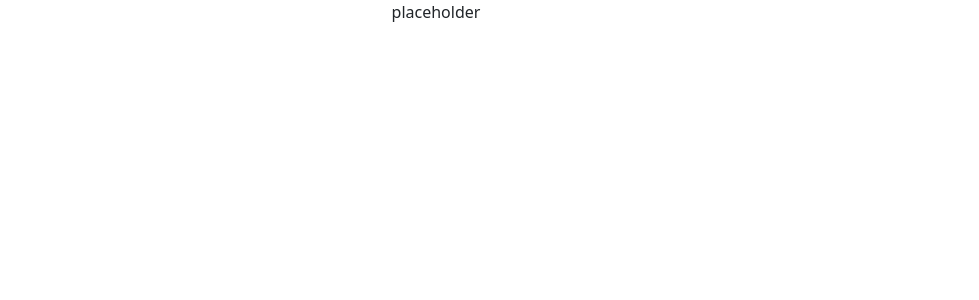
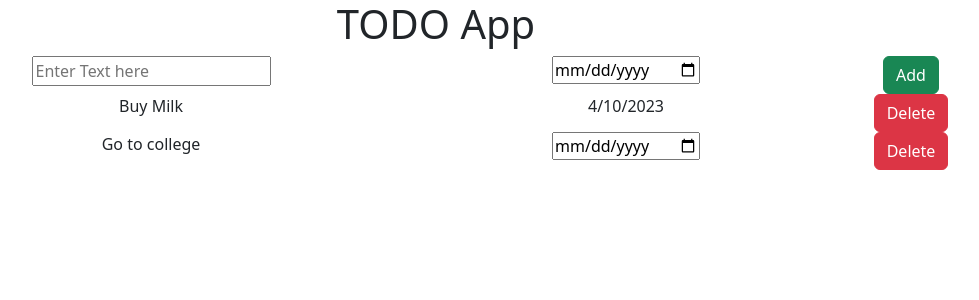
Before and after one commit to Chaitya-007/REACT-KG-CODING, a React (Vite) app in the folder Projects/1-todo-app-version-one/: page / in a window 1280 px wide. Shown: the top 300 px of the page, without its empty margins (204-1183 px from the left). Built offline with nearby package versions, Linux system fonts and the light colour scheme.

Commit message:
Creating components

```diff
--- a/Projects/1-todo-app-version-one/src/App.jsx
+++ b/Projects/1-todo-app-version-one/src/App.jsx
@@ -1,5 +1,46 @@
 function App() {
-  return <center>placeholder</center>;
+  return (
+    <center class="todo-container">
+      <h1>TODO App</h1>
+      <div class="container text-center">
+        <div class="row">
+          <div class="col-6">
+            <input type="text" placeholder="Enter Text here" />
+          </div>
+          <div class="col-4">
+            <input type="date" />
+          </div>
+          <div class="col-2">
+            <button type="button" class="btn btn-success">
+              Add
+            </button>
+          </div>
+        </div>
+
+        <div class="row">
+          <div class="col-6">Buy Milk</div>
+          <div class="col-4">4/10/2023</div>
+          <div class="col-2">
+            <button type="button" class="btn btn-danger">
+              Delete
+            </button>
+          </div>
+        </div>
+
+        <div class="row">
+          <div class="col-6">Go to college</div>
+          <div class="col-4">
+            <input type="date" />
+          </div>
+          <div class="col-2">
+            <button type="button" class="btn btn-danger">
+              Delete
+            </button>
+          </div>
+        </div>
+      </div>
+    </center>
+  );
 }
 
 export default App;
--- /dev/null
+++ b/Projects/1-todo-app-version-one/src/components/AppName.jsx
@@ -0,0 +1,5 @@
+function AppName() {
+  return <h1>TODO App</h1>;
+}
+
+export default AppName;
```
